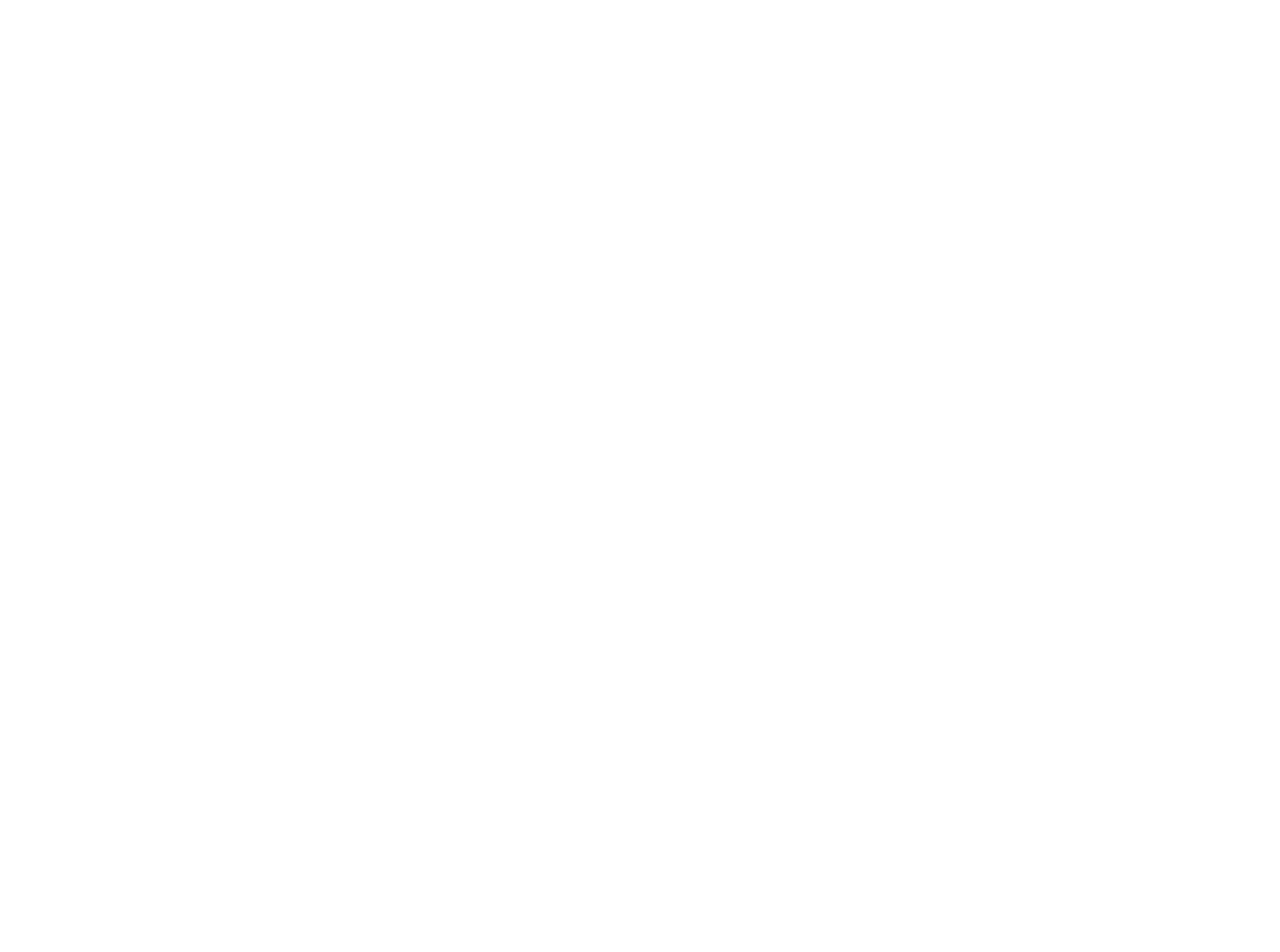
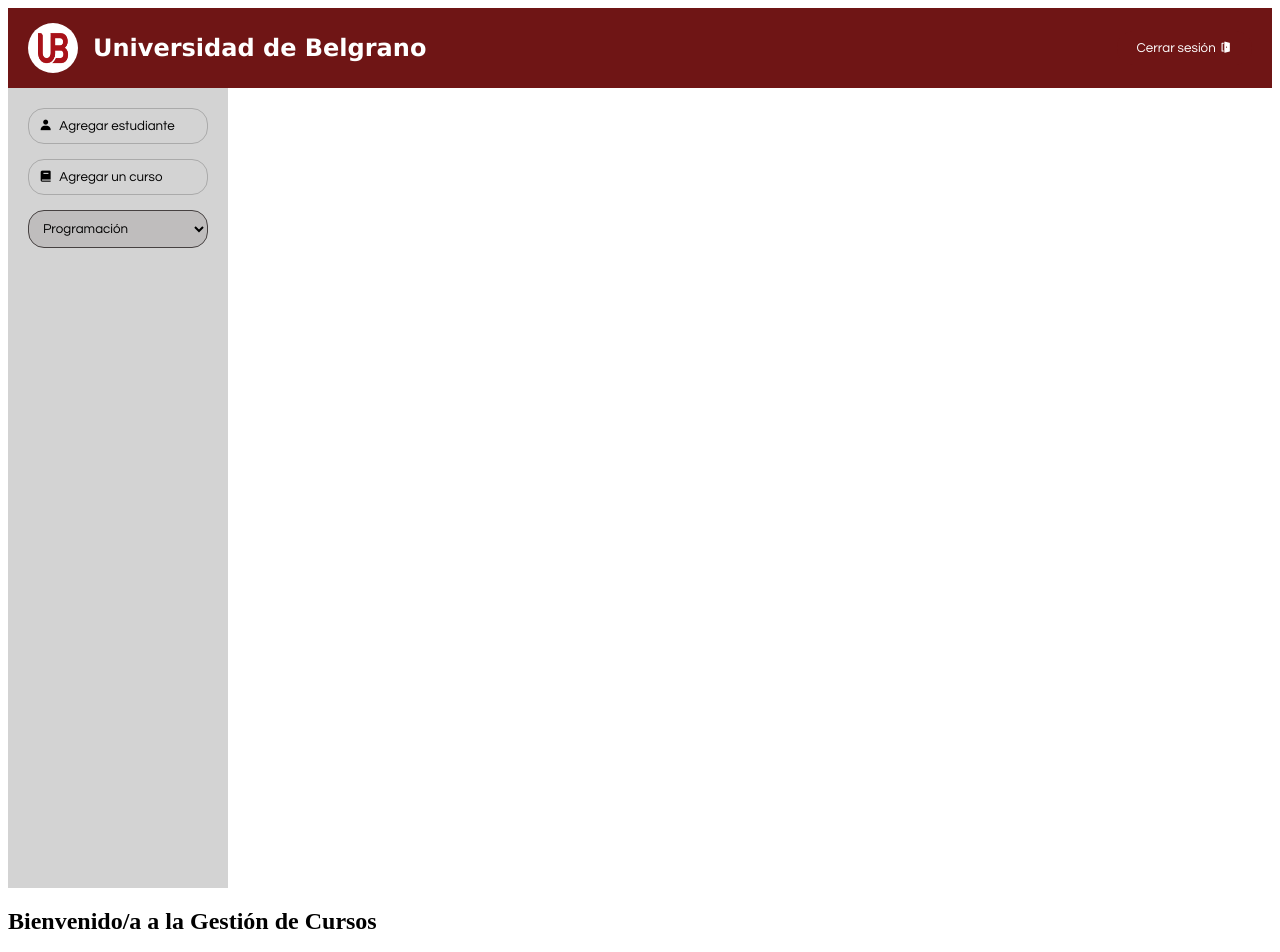
Before and after one commit to iviva06/PaginaWeb, a Vue app: page /homeprincipal in a window 1280 px wide. Before the commit this address had no page. Shown: the top 952 px of the page. Before the commit the page ends 800 px from the top, so only its background shows below. Built offline with nearby package versions, Linux system fonts and the light colour scheme; a web font is replaced by a local one.

Commit message:
Agregar botón cerrar sesión con ruta.

```diff
--- /dev/null
+++ b/src/components/HomePrincipal.vue
@@ -0,0 +1,16 @@
+<template>
+  <SideBar>
+    <main>
+      <h2>Bienvenido/a a la Gestión de Cursos</h2>
+      <p>Elija la opción que desee</p>
+    </main>
+  </SideBar>
+</template>
+
+<script setup>
+import SideBar from './SideBar.vue';
+</script>
+
+<style scoped>
+
+</style>
--- a/src/components/Login.vue
+++ b/src/components/Login.vue
@@ -12,7 +12,7 @@
         <label for="password">Password: </label>
         <input type="password" placeholder="Ingrese su contraseña" id="password" name="password" required /><br />
       </div>
-      <router-link to ="/sidebar">
+      <router-link to ="/homeprincipal">
         <button type="submit">Login</button>
       </router-link>
 
--- a/src/components/SideBar.vue
+++ b/src/components/SideBar.vue
@@ -2,9 +2,13 @@
       <header>
         <img src="../assets/logo_header.jpg" alt="Logo Circular UB">
         <h1>Universidad de Belgrano</h1>
+
+        <div style="margin-left:auto" class="logoutButton">
+          <router-link to ="/">
+            <button>Cerrar sesión <i class='bx bxs-door-open'  ></i> </button>
+          </router-link>
+        </div>
     </header>
-
-
 
   <div class="sidebar">
     <aside>
@@ -17,6 +21,11 @@
       </select>
     </aside>
   </div>
+
+
+  <main class="page-content">
+    <slot></slot>
+  </main>
 </template>
 
 <script setup>
@@ -25,6 +34,52 @@
 <style scoped>
 * {
   box-sizing: border-box;
+}
+
+/*---------Header---------*/
+
+header button {
+  background-color: #6f1515;
+  color: white;
+  border: none;
+  padding: 10px 20px;
+  cursor: pointer;
+  border-radius: 16px;
+  font-family: questrial, sans-serif;
+}
+
+.logoutButton button{
+  display: flex;
+  align-items: center;
+  gap: 3px;
+}
+
+.logoutButton a{
+  text-decoration: none; /*para borrar la linea azul de hipervinculo*/
+}
+
+header {
+  background-color: #6f1515; /* rojo UB */
+  color: white;
+  padding: 10px 20px;
+  display: flex;
+  align-items: center;
+  font-size: 12px;
+  font-family:'Lucida Sans', 'Lucida Sans Regular', 'Lucida Grande', 'Lucida Sans Unicode', Geneva, Verdana, sans-serif
+}
+
+header img {
+  width: 50px;
+  height: 50px;
+  border-radius: 50%;
+  margin-right: 15px;
+}
+
+
+/*---------Sidebar---------*/
+
+.sidebar {
+  display: flex;
 }
 aside {
   background-color: #d3d3d3;
@@ -60,20 +115,4 @@
   border-radius: 16px;
 }
 
-header {
-  background-color: #6f1515; /* rojo UB */
-  color: white;
-  padding: 10px 20px;
-  display: flex;
-  align-items: center;
-  font-size: 12px;
-  font-family:'Lucida Sans', 'Lucida Sans Regular', 'Lucida Grande', 'Lucida Sans Unicode', Geneva, Verdana, sans-serif
-}
-
-header img {
-  width: 50px;
-  height: 50px;
-  border-radius: 50%;
-  margin-right: 15px;
-}
 </style>
--- a/src/router/index.js
+++ b/src/router/index.js
@@ -2,6 +2,7 @@
 import Login from '../components/Login.vue'
 import Register from '../components/Register.vue'
 import SideBar from '../components/SideBar.vue'
+import HomePrincipal from '../components/HomePrincipal.vue'
 
 const routes = [
   {
@@ -18,6 +19,11 @@
     path: '/sidebar',
     name: 'Sidebar',
     component: SideBar
+  },
+  {
+    path: '/homeprincipal',
+    name: 'HomePrincipal',
+    component: HomePrincipal
   }
 ]
 
```
